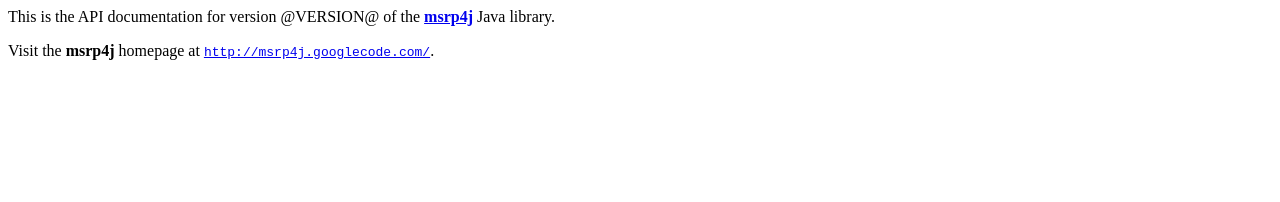
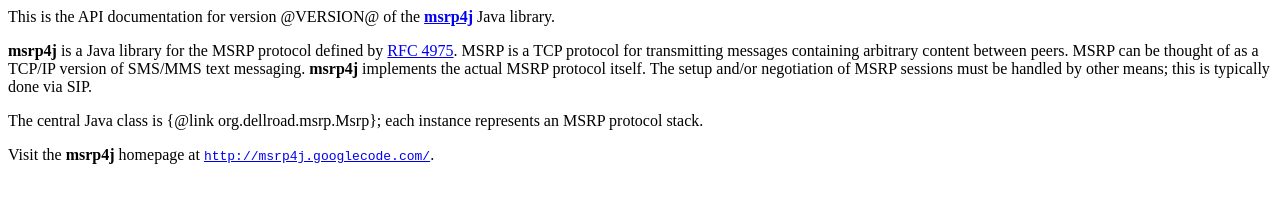
Before and after one commit to archiecobbs/msrp4j, a plain HTML site: page trunk/src/java/org/dellroad/msrp/overview.html in a window 1280 px wide. Drawn offline with Linux system fonts and the light colour scheme.

Commit message:
Javadoc++

```diff
--- a/trunk/src/java/org/dellroad/msrp/overview.html
+++ b/trunk/src/java/org/dellroad/msrp/overview.html
@@ -7,6 +7,17 @@ This is the API documentation for version @VERSION@ of the <a href="http://msrp4
 Java library.
 </p>
 
+<b>msrp4j</b> is a Java library for the MSRP protocol defined by <a href="https://tools.ietf.org/html/rfc4975">RFC 4975</a>.
+MSRP is a TCP protocol for transmitting messages containing arbitrary content between peers. MSRP can be thought of as a
+TCP/IP version of SMS/MMS text messaging.
+
+<b>msrp4j</b> implements the actual MSRP protocol itself. The setup and/or negotiation of MSRP sessions must be handled
+by other means; this is typically done via SIP.
+
+<p>
+The central Java class is {@link org.dellroad.msrp.Msrp}; each instance represents an MSRP protocol stack.
+</p>
+
 <p>
 Visit the <b>msrp4j</b> homepage at <a href="http://msrp4j.googlecode.com/"><code>http://msrp4j.googlecode.com/</code></a>.
 </p>
```
Also changed, not shown: 1 other file.
